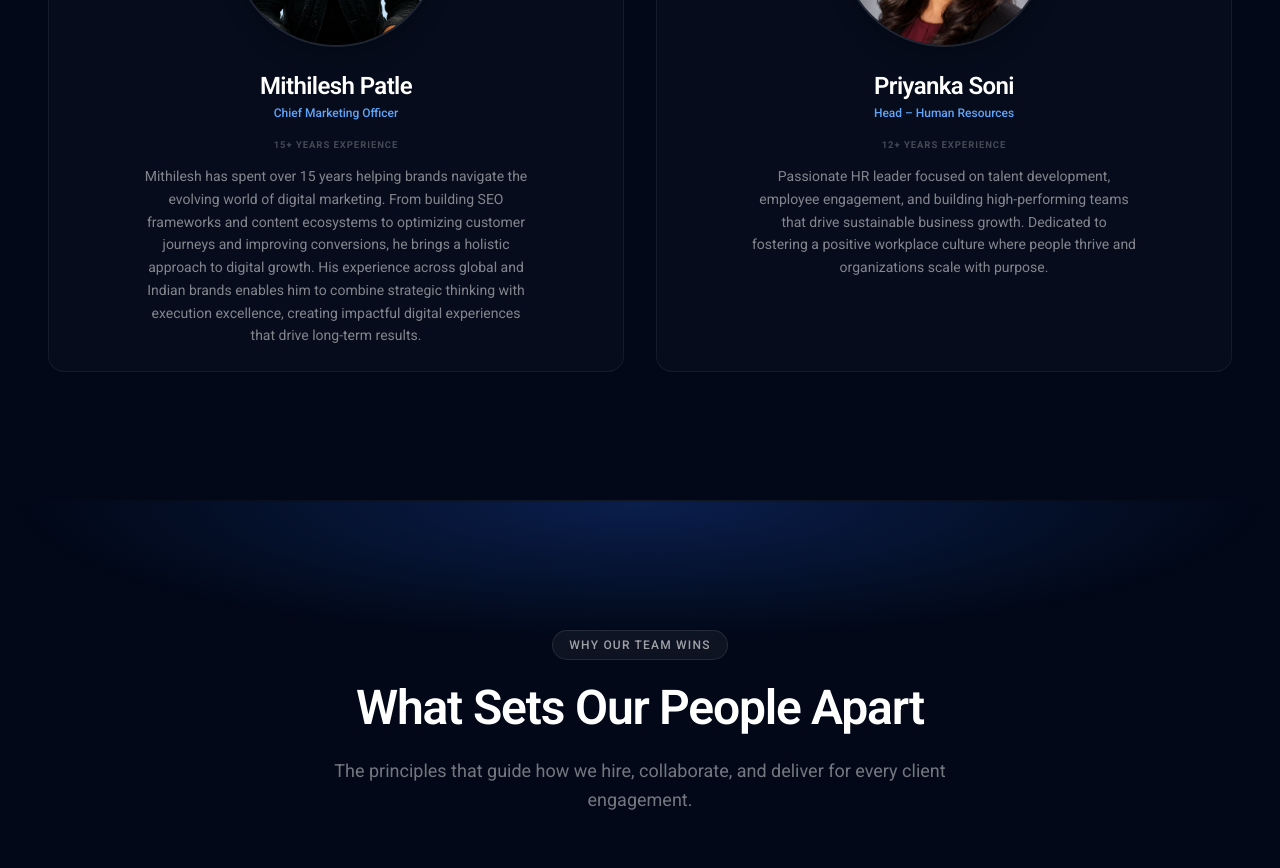
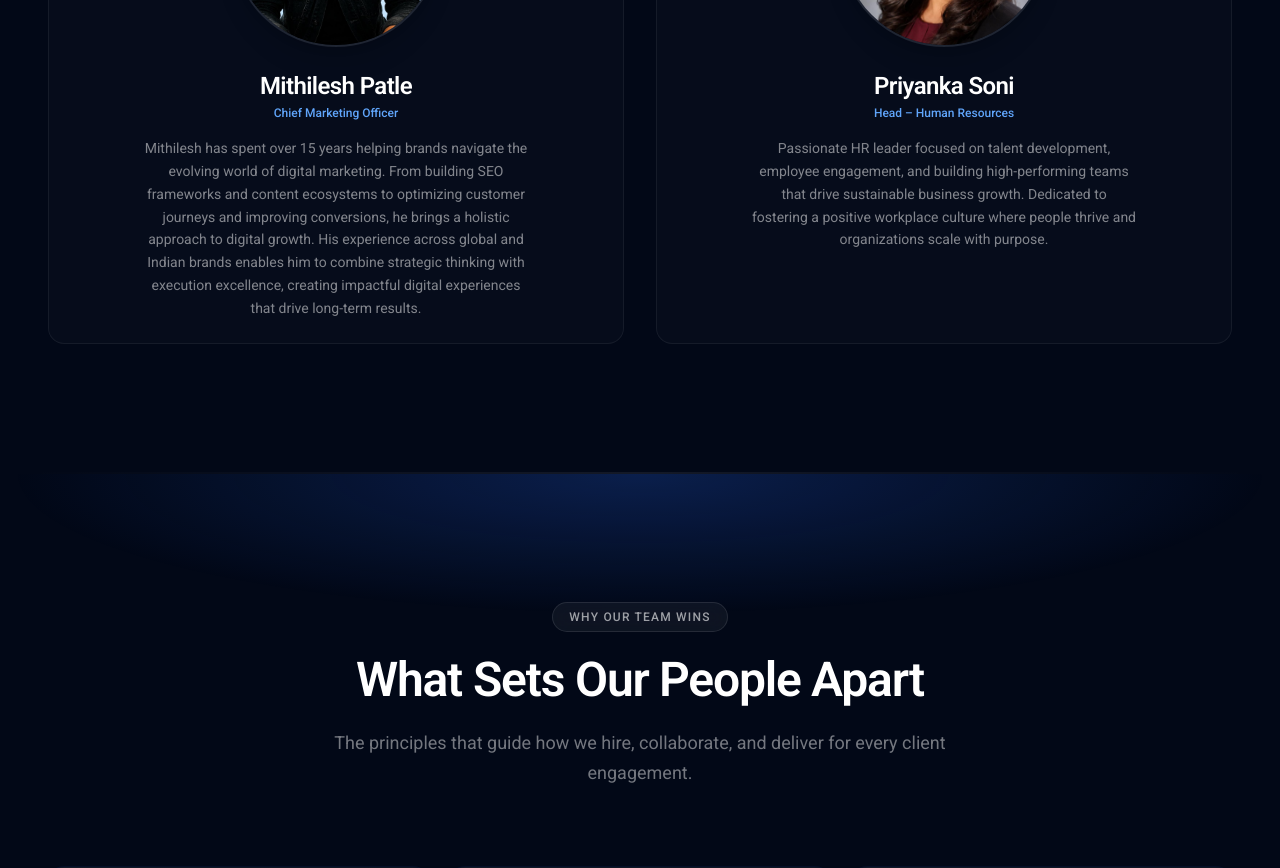
Before and after one commit to gunjan-wanjare/iitil, a Next.js app: page /team in a window 1280 px wide. Shown: the part 1780-2648 px from the top of the page. Built offline with nearby package versions, Linux system fonts and the light colour scheme.

Commit message:
exp remove

```diff
--- a/components/team/LeadershipCard.tsx
+++ b/components/team/LeadershipCard.tsx
@@ -97,9 +97,6 @@ const LeadershipCard = memo(function LeadershipCard({
               {member.designation}
             </p>
 
-            <p className="text-[9.5px] font-bold uppercase tracking-widest text-white/25 mb-3">
-              {member.experience} experience
-            </p>
 
             <p className="text-white/50 leading-relaxed text-sm  max-w-sm">
               {member.bio}
```
